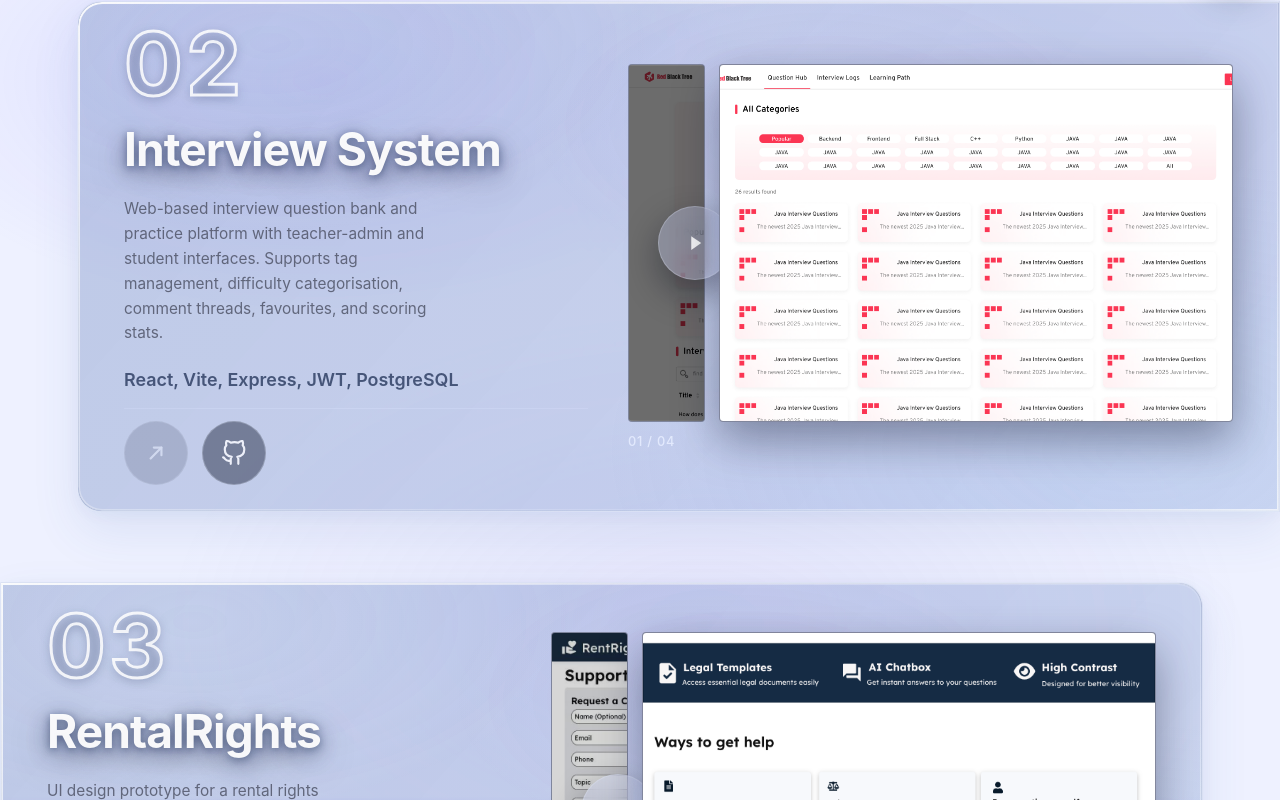
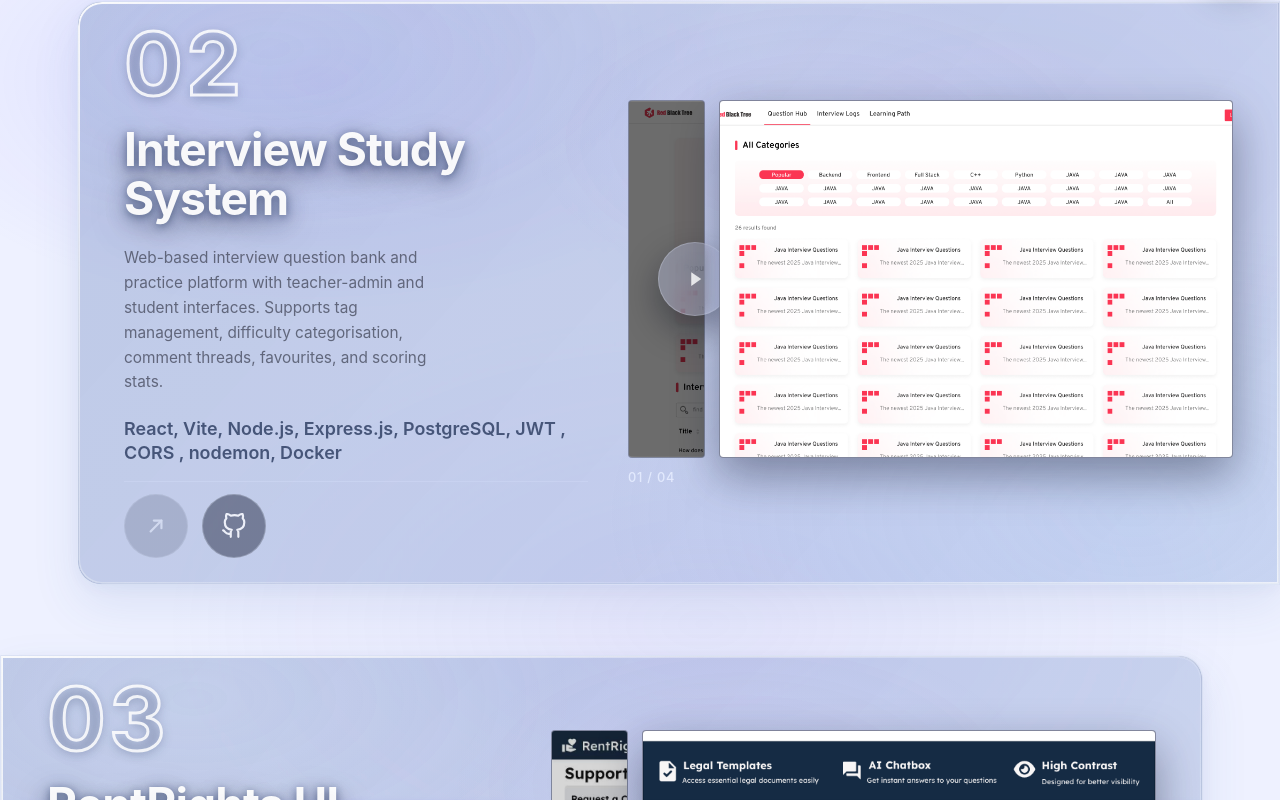
Before and after one commit to SLyliy/profile-cv, a React (Vite) app: page /project in a window 1280 px wide. Shown: the part 800-1600 px from the top of the page. Built offline with nearby package versions, Linux system fonts and the light colour scheme; no server answers.

Commit message:
update: project page

```diff
--- a/src/pages/Project/Project.jsx
+++ b/src/pages/Project/Project.jsx
@@ -119,19 +119,19 @@ const PROJECT_COPY = {
         repoUrl: "https://github.com/SLyliy/Financial-Investment-Assistant.git",
       },
       {
-        title: "Interview System",
+        title: "Interview Study System",
         description:
           "Web-based interview question bank and practice platform with teacher-admin and student interfaces. Supports tag management, difficulty categorisation, comment threads, favourites, and scoring stats.",
-        stack: "React, Vite, Express, JWT, PostgreSQL",
+        stack: "React, Vite, Node.js, Express.js, PostgreSQL, JWT , CORS , nodemon, Docker",
         liveUrl: "",
         repoUrl: "https://github.com/SLyliy/rbtree-interview-system.git",
       },
       {
-        title: "RentalRights",
+        title: "RentRights UI Prototype",
         description:
           "UI design prototype for a rental rights support platform, with legal guidance, AI chat help, knowledge resources, human support, and case management tools.",
         stack: "Figma, Wireframing, Prototyping, UI/UX Design, User Flow Design",
-        liveUrl: "https://www.figma.com/design/vwckIdQZ48Ii7247rRvVru/rentalrights?node-id=6-2&p=f&t=TOQXKrdPjflp6Tnb-0",
+        liveUrl: "https://www.figma.com/design/vwckIdQZ48Ii7247rRvVru/RentRights UI Prototype?node-id=6-2&p=f&t=TOQXKrdPjflp6Tnb-0",
         repoUrl: "",
       },
     ],
@@ -153,7 +153,7 @@ const PROJECT_COPY = {
         repoUrl: "https://github.com/SLyliy/Financial-Investment-Assistant.git",
       },
       {
-        title: "Interview System",
+        title: "Interview Study System",
         description:
           "Web 面试题库与练习平台，区分教师管理端与学生刷题端，支持题目与标签体系维护、难度分类、评论讨论区、收藏夹与错题本、刷题进度与得分统计。",
         stack: "React, Vite, Express, JWT, PostgreSQL",
@@ -161,11 +161,11 @@ const PROJECT_COPY = {
         repoUrl: "https://github.com/SLyliy/rbtree-interview-system.git",
       },
       {
-        title: "RentalRights",
+        title: "RentRights UI Prototype",
         description:
           "租房权益支持平台的 UI 设计原型，涵盖法律指引、AI 智能问答、知识资源库、人工支持及案件管理工具。",
         stack: "Figma, Wireframing, Prototyping, UI/UX Design, User Flow Design",
-        liveUrl: "https://www.figma.com/design/vwckIdQZ48Ii7247rRvVru/rentalrights?node-id=6-2&p=f&t=TOQXKrdPjflp6Tnb-0",
+        liveUrl: "https://www.figma.com/design/vwckIdQZ48Ii7247rRvVru/RentRights UI Prototype?node-id=6-2&p=f&t=TOQXKrdPjflp6Tnb-0",
         repoUrl: "",
       },
     ],
```
